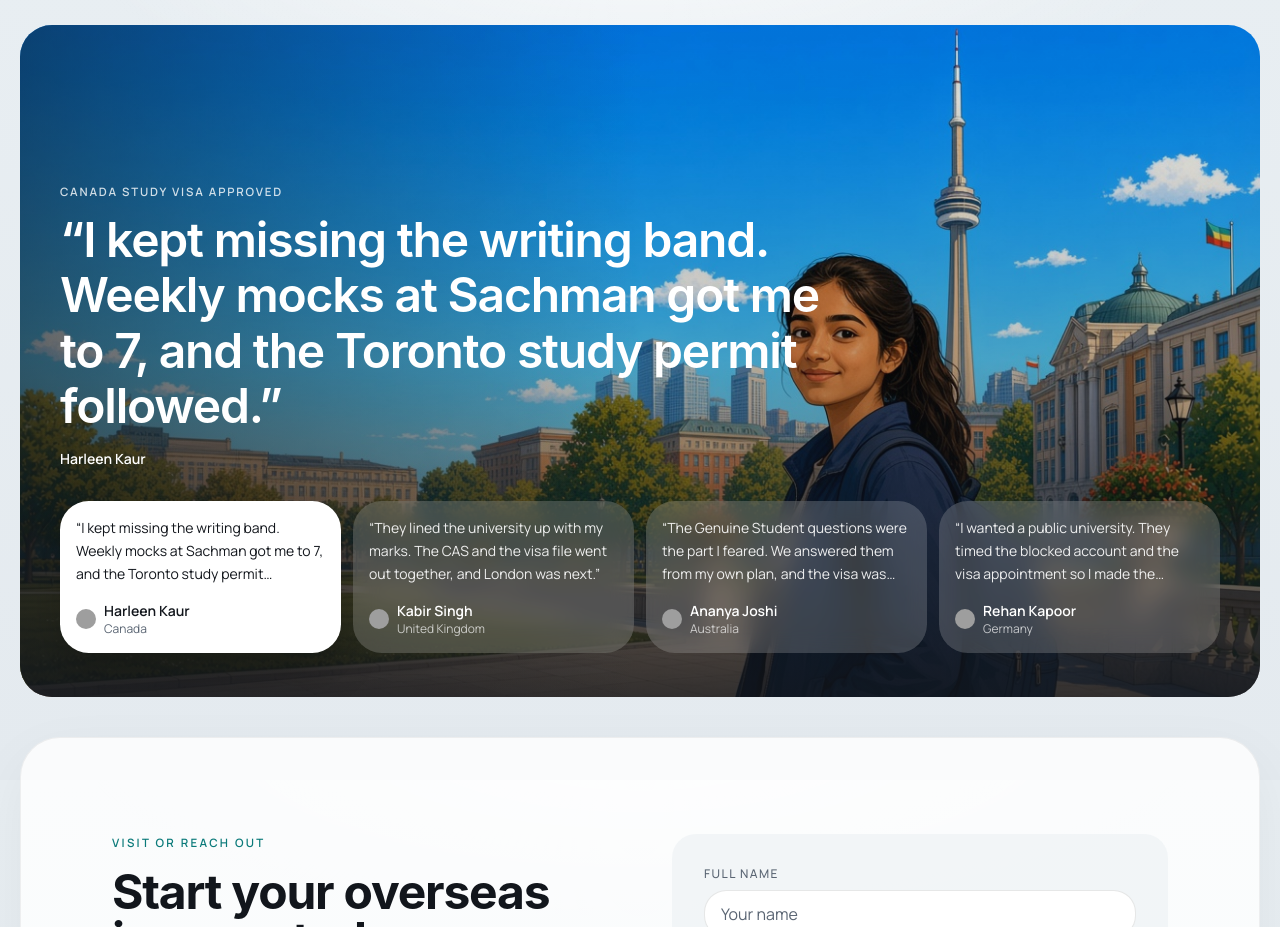
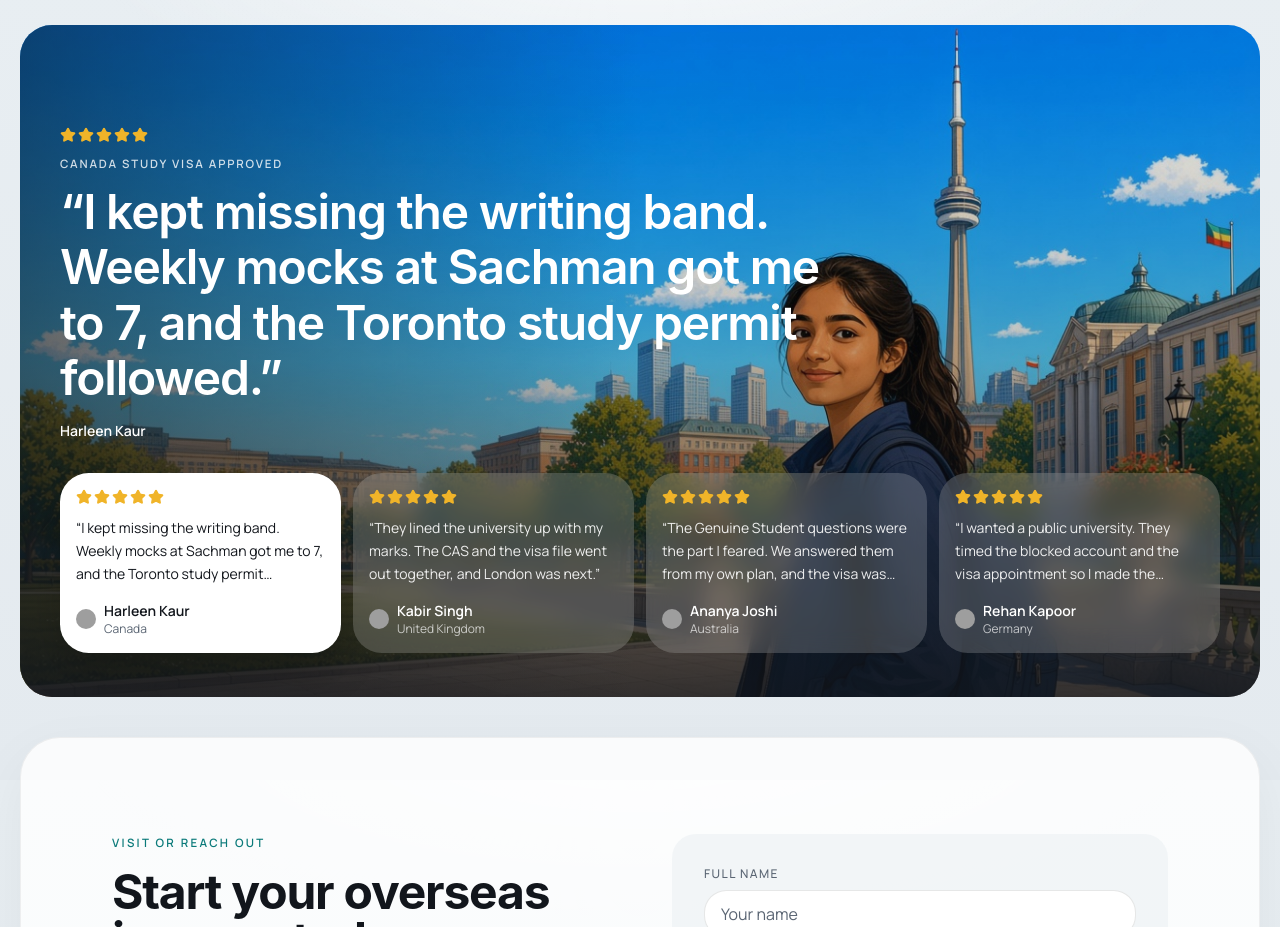
Before and after one commit to Abhi97shek/Sachman-Overseas-Website, a Next.js app: page / in a window 1280 px wide. Shown: the part 3220-4147 px from the top of the page. Built offline with nearby package versions, Linux system fonts and the light colour scheme; grey boxes are pictures that could not be loaded.

Commit message:
Show five gold stars on each homepage testimonial.
The featured quote and every review card now carry a 5-star rating.

Co-authored-by: abhi.kumar736 <abhi.kumar736@gmail.com>

```diff
--- a/src/components/testimonials.tsx
+++ b/src/components/testimonials.tsx
@@ -1,7 +1,18 @@
 "use client";
 
 import Image from "next/image";
+import { Star } from "lucide-react";
 import { useState } from "react";
+
+function Stars() {
+  return (
+    <span className="flex gap-0.5" aria-label="5 out of 5 stars">
+      {Array.from({ length: 5 }, (_, index) => (
+        <Star key={index} className="size-4 fill-[#f0b429] text-[#f0b429]" aria-hidden />
+      ))}
+    </span>
+  );
+}
 
 const reviews = [
   {
@@ -72,7 +83,8 @@ export function Testimonials() {
           <div className="absolute inset-0 bg-gradient-to-r from-[#12161c]/55 via-transparent to-transparent" />
 
           <div className="relative z-10 flex min-h-[44rem] flex-col justify-end p-5 sm:min-h-[40rem] sm:p-8 md:min-h-[42rem] md:p-10">
-            <p className="text-[0.72rem] font-semibold tracking-[0.16em] text-white/80 uppercase">
+            <Stars />
+            <p className="mt-3 text-[0.72rem] font-semibold tracking-[0.16em] text-white/80 uppercase">
               {current.country} study visa approved
             </p>
             <blockquote className="mt-3 max-w-3xl font-display text-[1.65rem] leading-[1.15] font-semibold tracking-tight text-white sm:text-4xl md:text-5xl">
@@ -95,7 +107,8 @@ export function Testimonials() {
                         : "bg-white/18 text-white backdrop-blur-md hover:bg-white/28"
                     }`}
                   >
-                    <p className={`line-clamp-3 text-sm leading-relaxed ${selected ? "text-ink" : "text-white/90"}`}>
+                    <Stars />
+                    <p className={`mt-3 line-clamp-3 text-sm leading-relaxed ${selected ? "text-ink" : "text-white/90"}`}>
                       “{review.quote}”
                     </p>
                     <span className="mt-4 flex items-center gap-2">
```
